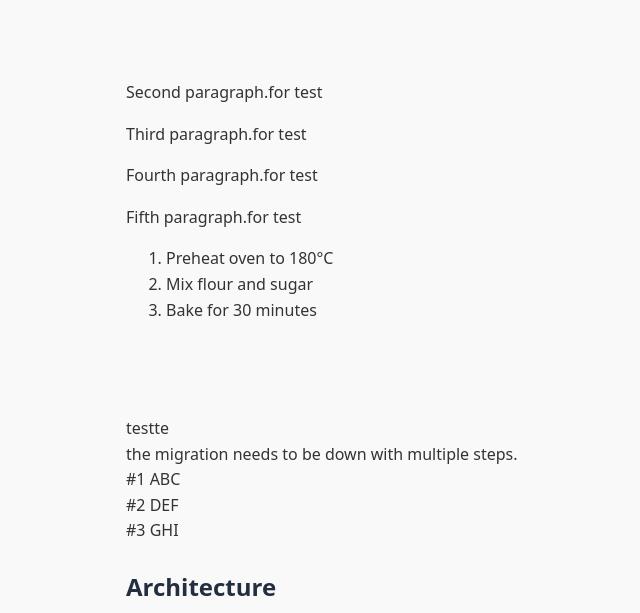
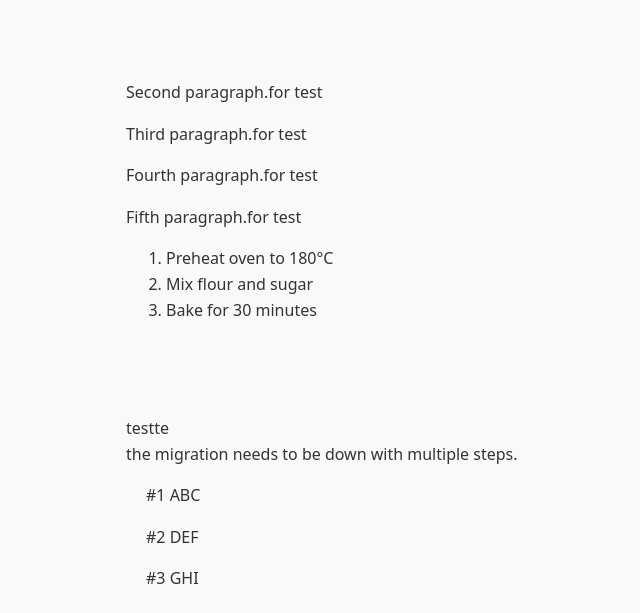
Before and after one commit to kazushigebiz-svg/aws-portfolio, a plain HTML site: page serverless-api.html in a window 1280 px wide. Shown: the part 521-1134 px from the top of the page, without its empty margins (80-720 px from the left). Drawn offline with Linux system fonts and the light colour scheme.

Commit message:
Update serverless-api.html

```diff
--- a/serverless-api.html
+++ b/serverless-api.html
@@ -43,10 +43,9 @@
 	  <br>
 	  <br>testte
 	  <br>the migration needs to be down with multiple steps.
-	  <br style="text-indent: 2em;">#1 ABC
-	  <br style="text-indent: 2em;">#2 DEF
-	  <br style="text-indent: 2em;">#3 GHI
-
+<p style="margin-left: 20px;">#1 ABC</p>
+<p style="margin-left: 20px;">#2 DEF</p>
+<p style="margin-left: 20px;">#3 GHI</p>
 
 	  </p>
     </section>
```
